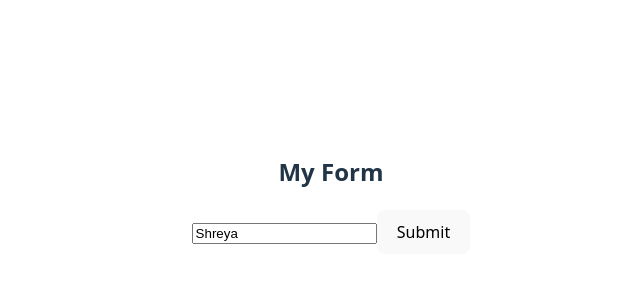
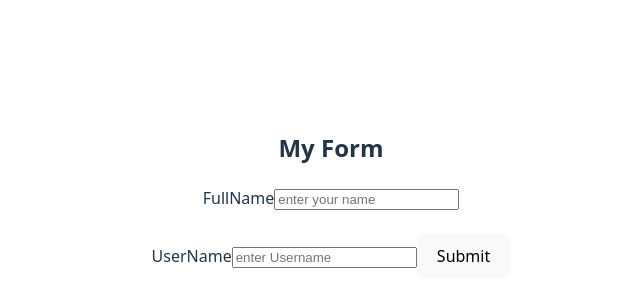
Before and after one commit to siddhant-gavai/react-form-multiple-state, a React (Vite) app: page / in a window 1280 px wide. Shown: the part 206-506 px from the top of the page, without its empty margins (309-949 px from the left). Built offline with nearby package versions, Linux system fonts and the light colour scheme.

Commit message:
create another event handler function

```diff
--- a/src/Form.jsx
+++ b/src/Form.jsx
@@ -1,20 +1,37 @@
 import { useState } from "react";
 
 export default function Form() {
-  let [fullName, setFullName] = useState("Shreya");
+  let [fullName, setFullName] = useState("");
+  let [username, setuserName] = useState("");
 
   let handleChange = (event) => {
     setFullName(event.target.value);
   };
 
+  let handleUsername = (event) => {
+    setuserName(event.target.value);
+  };
+
   return (
     <form>
       <h2>My Form</h2>
+      <label htmlFor="fullName">FullName</label>
       <input
         type="text"
         placeholder="enter your name "
         value={fullName}
         onChange={handleChange}
+        id="fullName"
+      />
+      <br />
+      <br />
+      <label htmlFor="username">UserName</label>
+      <input
+        type="text"
+        placeholder="enter Username"
+        value={username}
+        onChange={handleUsername}
+        id="username"
       />
       <button>Submit</button>
     </form>
```
